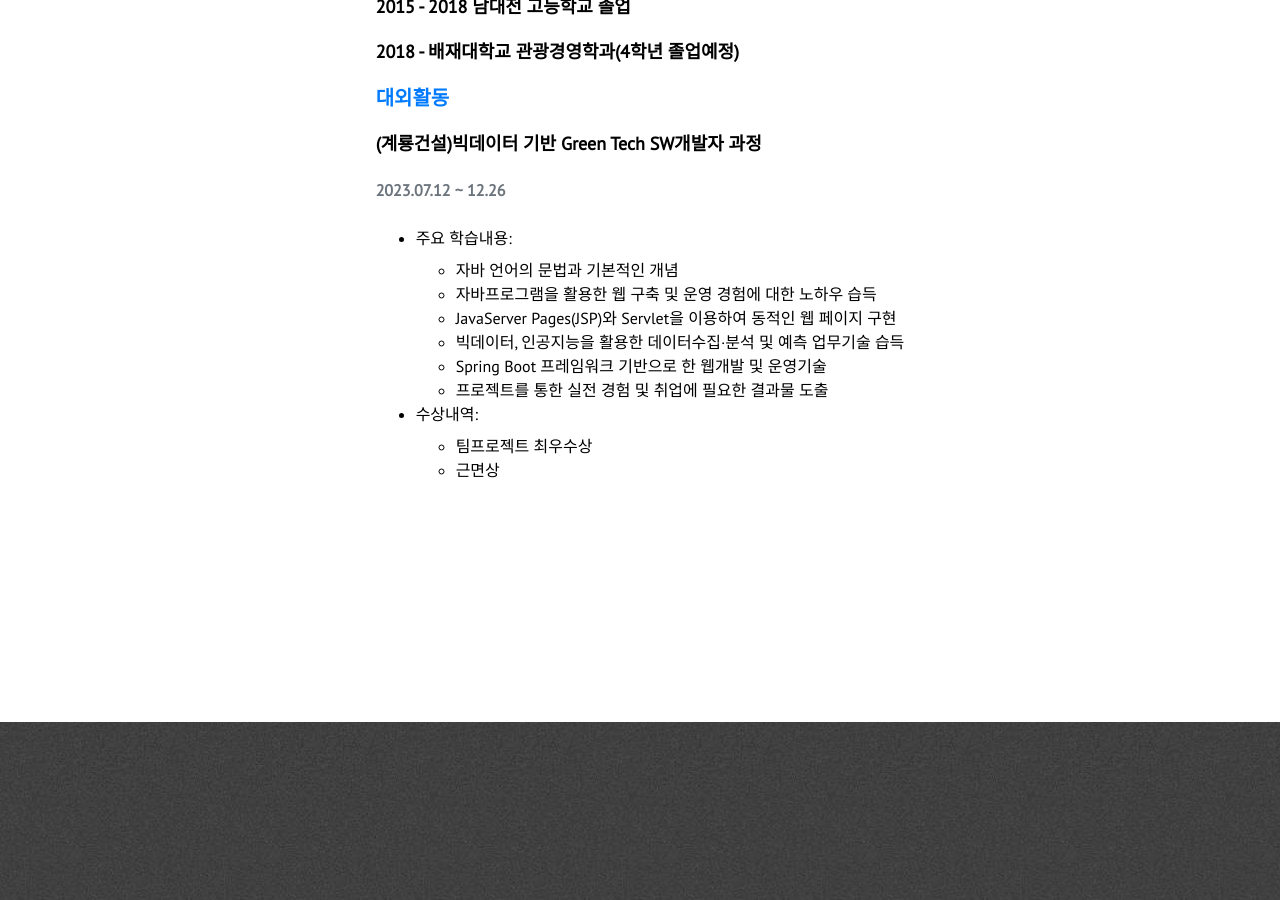
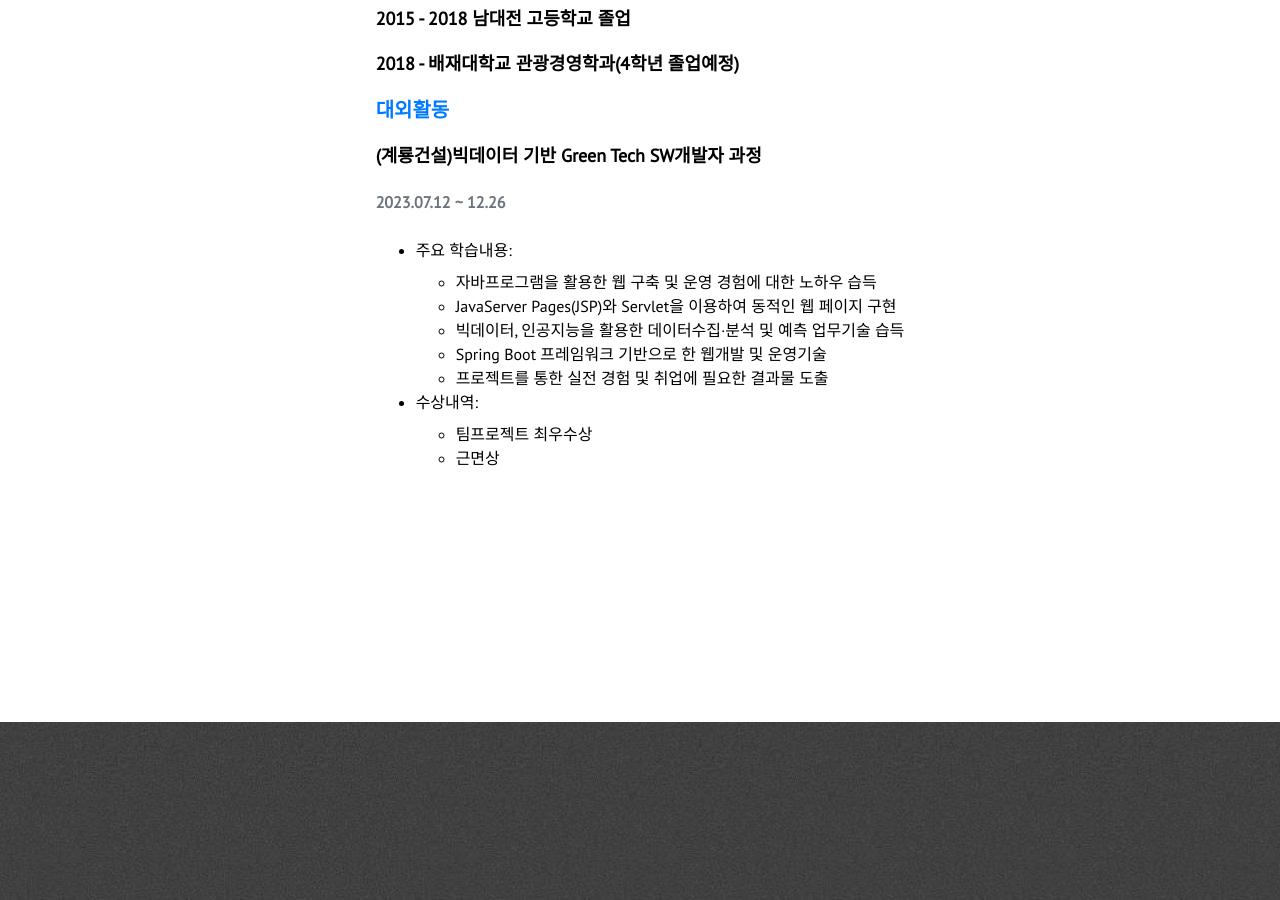
Before and after one commit to YoungGyu99/YoungGyu99.github.io, a Jekyll site: the page built from index.html, in a window 1280 px wide and 900 px high, scrolled down 1238 px. Built offline with Jekyll 4.4.1, drawn with Linux system fonts in a browser that asks for light colours; nearby versions of some CDN libraries.

Commit message:
Update about.html

```diff
--- a/_includes/about.html
+++ b/_includes/about.html
@@ -25,7 +25,6 @@
                             <li style="font-size: 16px; line-height: 1.5;">
                                 주요 학습내용:
                                 <ul style="margin-top: 8px;">
-                                    <li>자바 언어의 문법과 기본적인 개념</li>
                                     <li>자바프로그램을 활용한 웹 구축 및 운영 경험에 대한 노하우 습득</li>
                                     <li>JavaServer Pages(JSP)와 Servlet을 이용하여 동적인 웹 페이지 구현</li>
                                     <li>빅데이터, 인공지능을 활용한 데이터수집·분석 및 예측 업무기술 습득</li>
```
